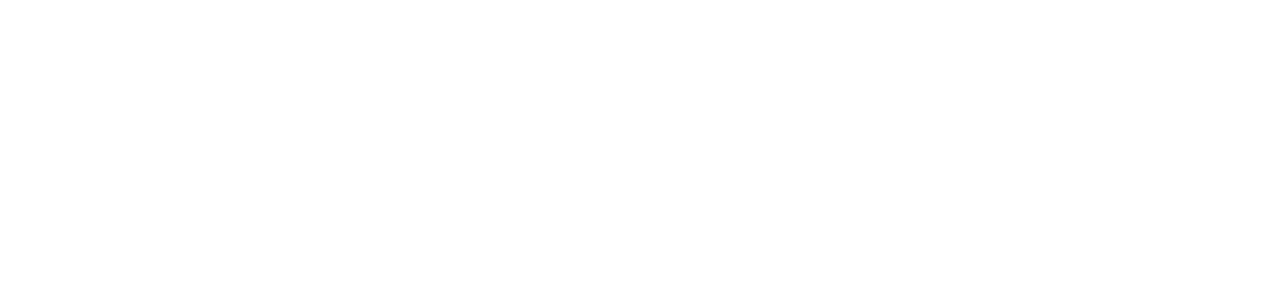
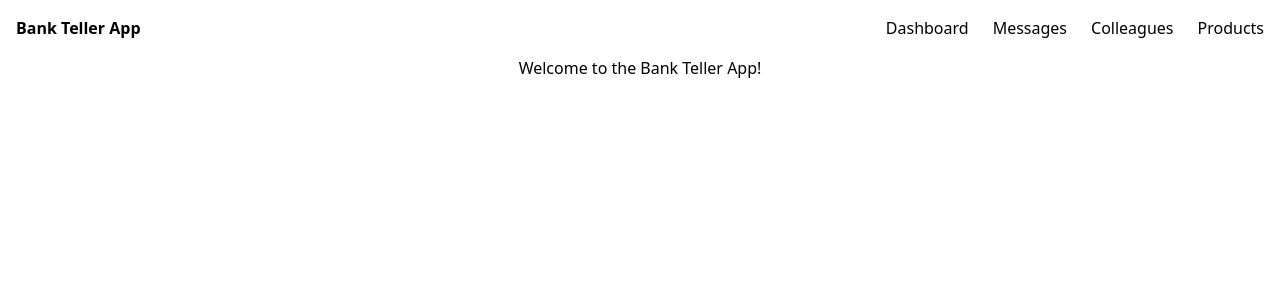
Before and after one commit to MaherMuhtadi/Bank-Teller-App, a React (Vite) app in the folder client/: page / in a window 1280 px wide. Shown: the top 300 px of the page. Built offline with nearby package versions, Linux system fonts and the light colour scheme.

Commit message:
added router logic and nav bar

```diff
--- a/client/package.json
+++ b/client/package.json
@@ -11,7 +11,8 @@
   },
   "dependencies": {
     "react": "^18.3.1",
-    "react-dom": "^18.3.1"
+    "react-dom": "^18.3.1",
+    "react-router-dom": "^6.27.0"
   },
   "devDependencies": {
     "@eslint/js": "^9.13.0",
--- a/client/src/App.jsx
+++ b/client/src/App.jsx
@@ -1,5 +1,33 @@
+import { createBrowserRouter, RouterProvider } from "react-router-dom";
+import NavBar from "./NavBar";
+import Dashboard from "./Dashboard";
+
+const router = createBrowserRouter([
+    {
+        path: "/",
+        element: <Dashboard />,
+    },
+    {
+        path: "/messages",
+        element: <Dashboard />,
+    },
+    {
+        path: "/colleagues",
+        element: <Dashboard />,
+    },
+    {
+        path: "/products",
+        element: <Dashboard />,
+    },
+]);
+
 function App() {
-    return;
+    return (
+        <div>
+            <NavBar />
+            <RouterProvider router={router} />
+        </div>
+    );
 }
 
 export default App;
--- /dev/null
+++ b/client/src/Dashboard.jsx
@@ -0,0 +1,9 @@
+function Dashboard() {
+    return (
+        <div className="flex justify-center">
+            <p>Welcome to the Bank Teller App!</p>
+        </div>
+    );
+}
+
+export default Dashboard;
--- /dev/null
+++ b/client/src/NavBar.jsx
@@ -0,0 +1,23 @@
+function NavBar() {
+    return (
+        <nav className="flex justify-between p-4 sticky top-0">
+            <h1 className="font-black">Bank Teller App</h1>
+            <ul className="flex space-x-6">
+                <li>
+                    <a href="/">Dashboard</a>
+                </li>
+                <li>
+                    <a href="/messages">Messages</a>
+                </li>
+                <li>
+                    <a href="/colleagues">Colleagues</a>
+                </li>
+                <li>
+                    <a href="/products">Products</a>
+                </li>
+            </ul>
+        </nav>
+    );
+}
+
+export default NavBar;
```
Also changed, not shown: 1 other file (tests, documents, lock files or other folders).
